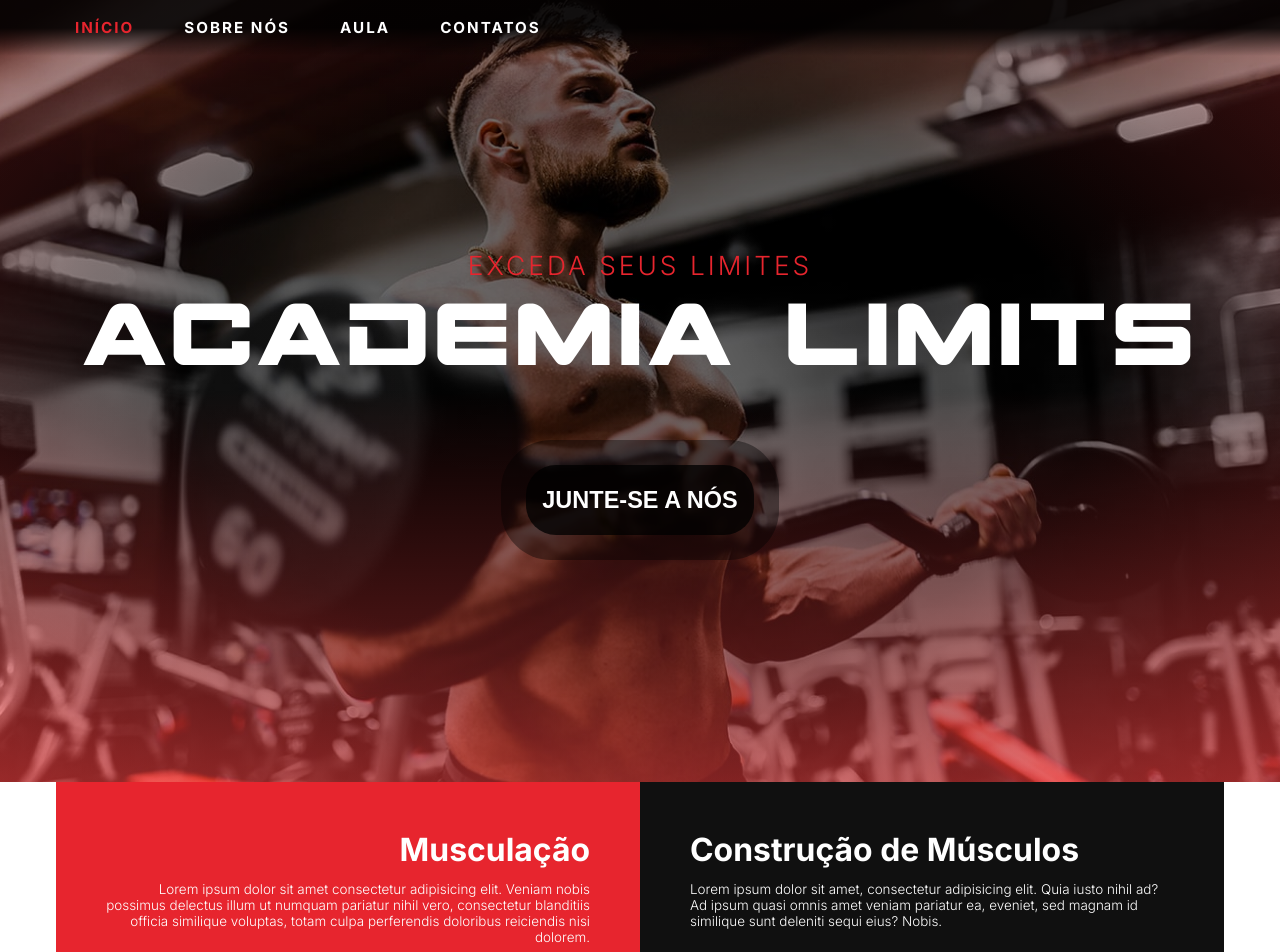
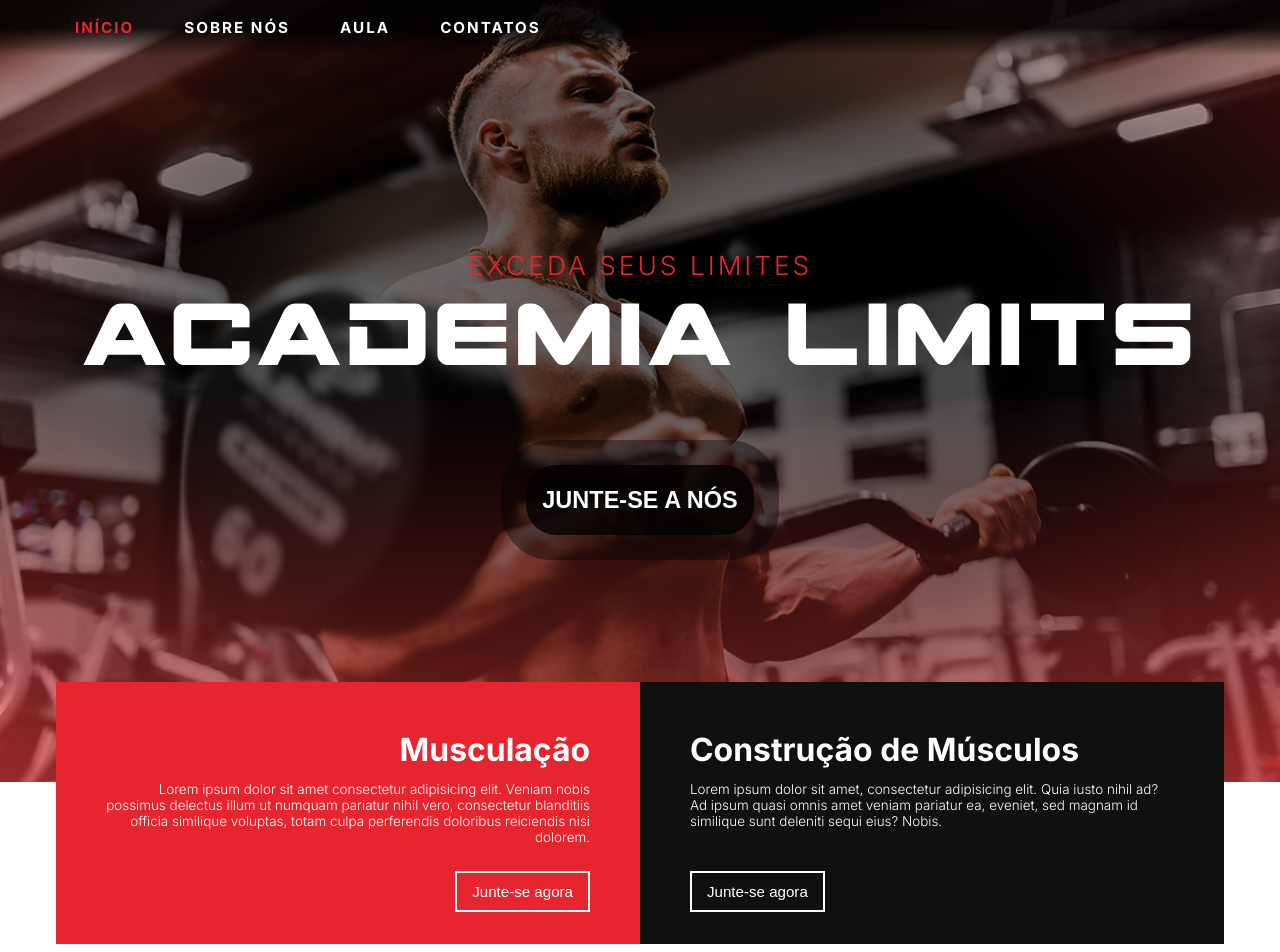
Before and after one commit to ViniUme/LimitsGym, a Next.js app: page / in a window 1280 px wide. Shown: the top 952 px of the page. Built offline with nearby package versions, Linux system fonts and the light colour scheme.

Commit message:
Add margin

```diff
--- a/src/styles/gym_class.module.scss
+++ b/src/styles/gym_class.module.scss
@@ -4,7 +4,7 @@
     display: flex;
     justify-content: center;
     color: #fff;
-    margin: 0 0 200px 0;
+    margin: -100px 0 200px 0;
 
     .body, .muscle{
         display: grid;
```
